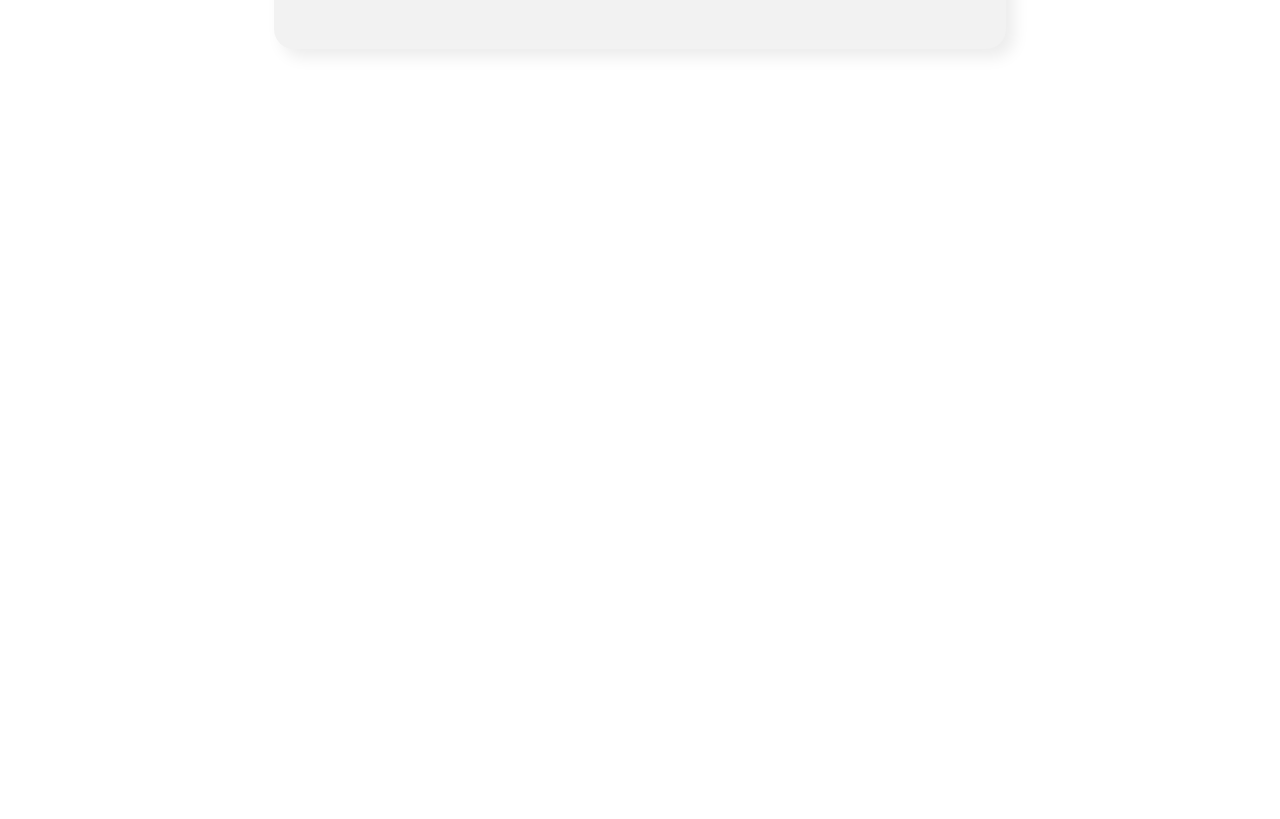
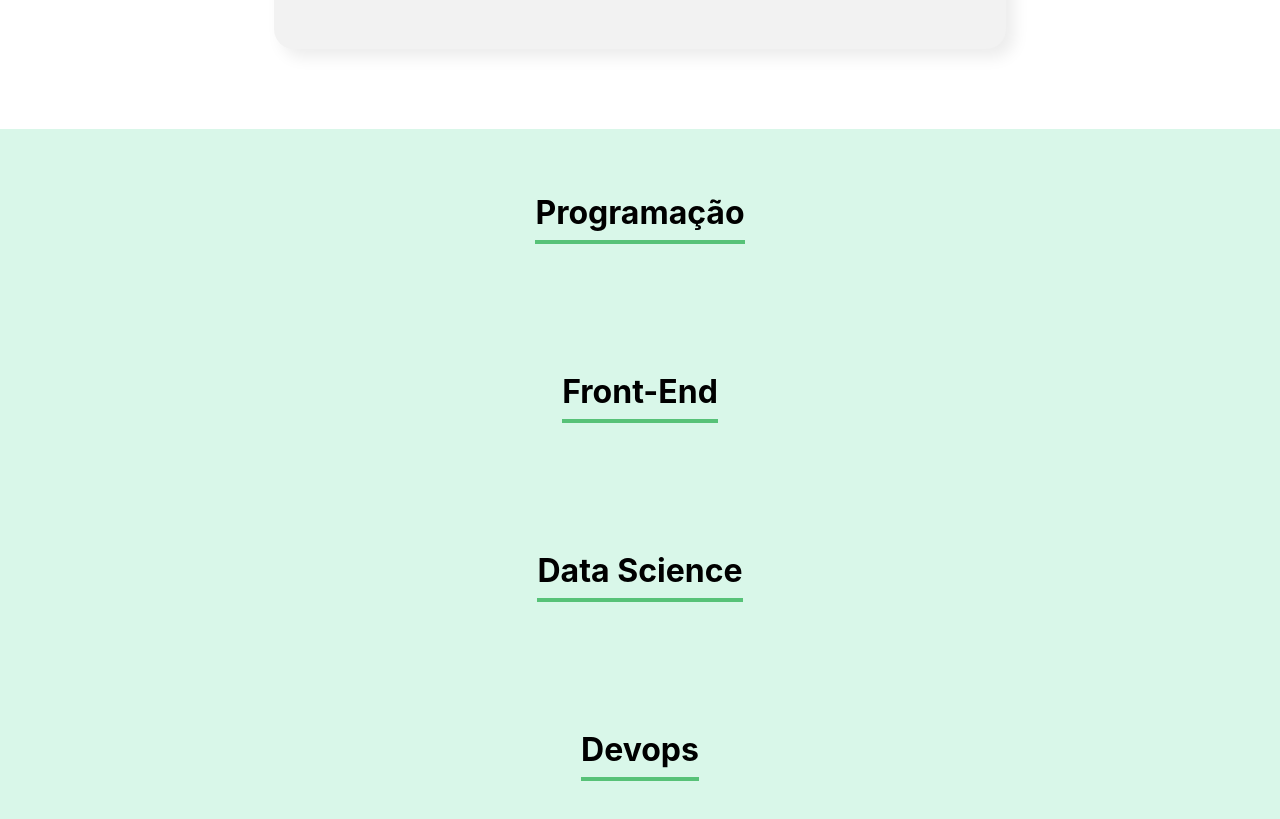
Before and after one commit to TiagoTegon/Alura-React-JavaScript, a React (Create React App) app: page / in a window 1280 px wide. Shown: the part 1340-2159 px from the top of the page. Before the commit the page ends 1469 px from the top, so only its background shows below. Built offline with nearby package versions, Linux system fonts and the light colour scheme.

Commit message:
feat: time component

```diff
--- a/src/App.js
+++ b/src/App.js
@@ -1,6 +1,7 @@
 import { useState } from 'react';
 import Banner from './componentes/Banner';
 import Formulario from './componentes/Formulario';
+import Time from './componentes/Time';
 
 function App() {
 
@@ -15,6 +16,10 @@
     <div className="App">
       <Banner />
       <Formulario aoColaboradorCadastrado={colaborador => aoNovoColaboradorAdicionado(colaborador)} />
+      <Time nome="Programação" />
+      <Time nome="Front-End"/>
+      <Time nome="Data Science" />
+      <Time nome="Devops" />
     </div>
   )
 }
--- /dev/null
+++ b/src/componentes/Time/Time.css
@@ -0,0 +1,12 @@
+.time {
+  text-align: center;
+  padding: 32px;
+  background-color: #D9F7E9;
+}
+
+.time h3 {
+  font-size: 32px;
+  border-bottom: 4px solid #57C278;
+  display: inline-block;
+  padding-bottom: 8px;
+}
--- /dev/null
+++ b/src/componentes/Time/index.js
@@ -0,0 +1,11 @@
+import './Time.css'
+
+const Time = (props) => {
+  return (
+    <section className="time">
+      <h3>{props.nome}</h3>
+    </section>
+  )
+}
+
+export default Time
```
